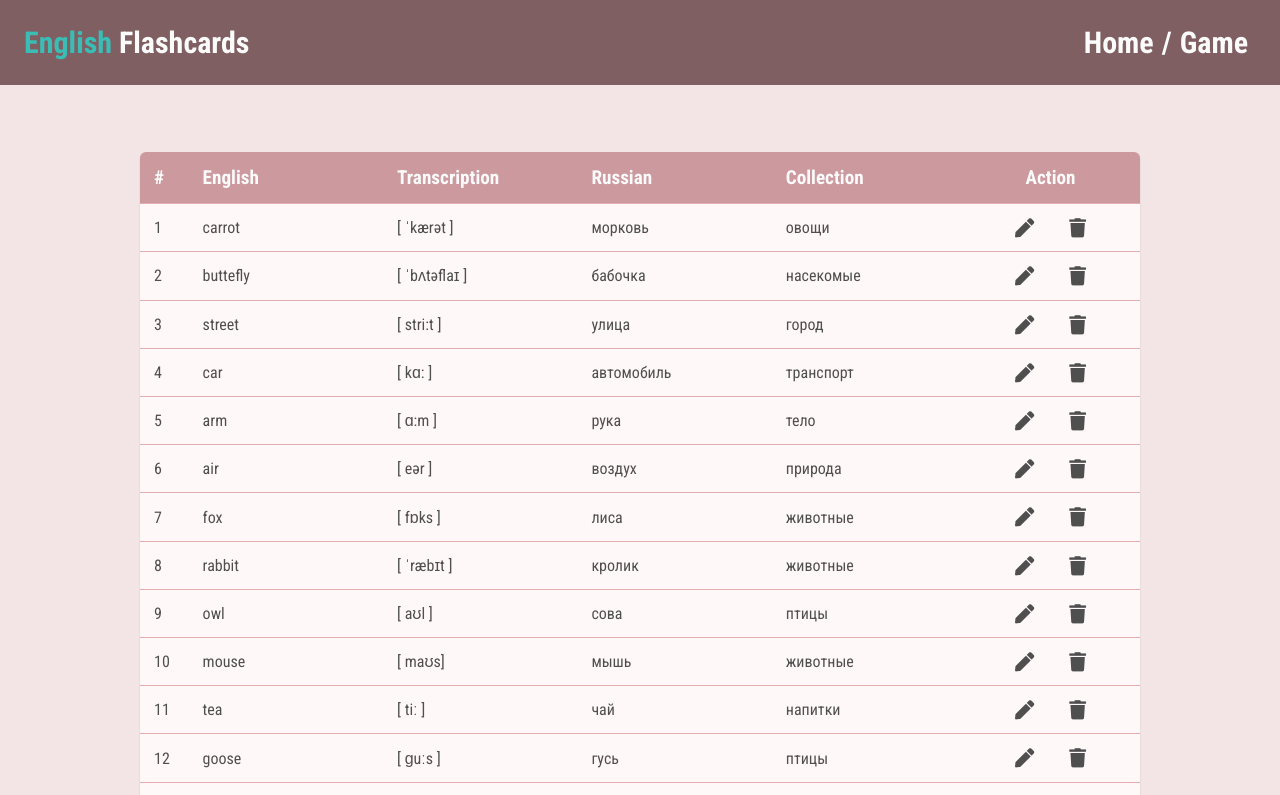
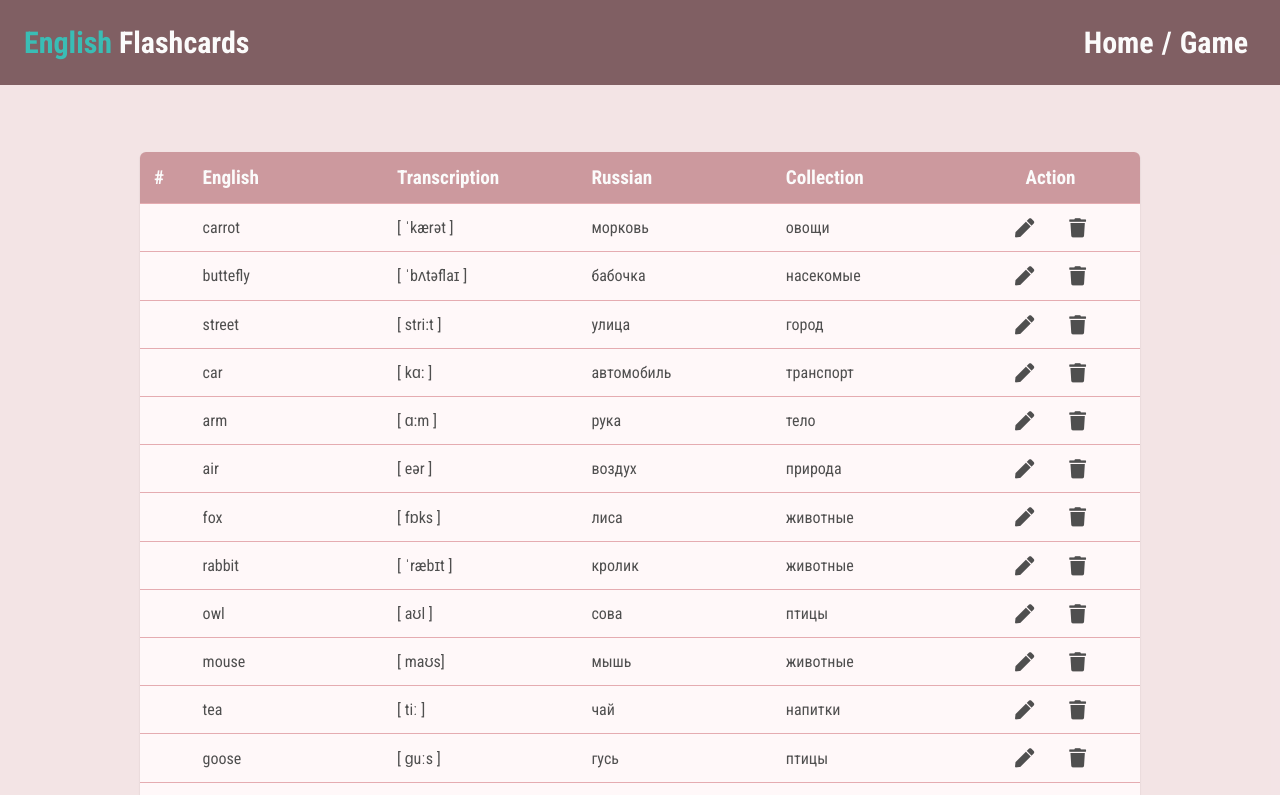
Before and after one commit to AlenaGM/flashcards-app, a React (Create React App) app: page / in a window 1280 px wide. Shown: the top 795 px of the page. Built offline with nearby package versions, Linux system fonts and the light colour scheme.

Commit message:
fixed keys

```diff
--- a/src/components/card/Card.js
+++ b/src/components/card/Card.js
@@ -12,7 +12,7 @@ const Card = ({english, transcription, russian}) => {
     }
 
     return (
-    <>
+        <div className="playground__card card">
             <div>{english}</div>
             <div>{transcription}</div>
             <div onClick = {handleClick}>
@@ -20,7 +20,7 @@ const Card = ({english, transcription, russian}) => {
                     <div className="card_translation">{russian}</div> :
                     <button className="button">Проверить</button>}
             </div>
-    </>
+        </div>
     )
 }
 
--- a/src/components/playground/Playground.js
+++ b/src/components/playground/Playground.js
@@ -8,11 +8,12 @@ const Playground = () => {
         <>
             <div className="app__playground playground">
             {
-                words.map((word) =>
-                    <div className="playground__card card" key={word.id}>
-                            <Card {...word}/>
-                    </div>
-                )
+                words.map((word) => {
+                    const {id, ...wordProps} =word;
+                    return (
+                            <Card key={id} {...wordProps}/>
+                    )
+                })
             }
             </div>
         </>
--- a/src/components/row/Row.js
+++ b/src/components/row/Row.js
@@ -31,7 +31,7 @@ const handleCancelClick = () => {
 }
 
     return (
-      <tr className={classNames} key={id}>
+      <tr className={classNames}>
         {isEdit ?
         <>
         <td><input className="input_edit" defaultValue={id}></input></td>
--- a/src/components/table/Table.js
+++ b/src/components/table/Table.js
@@ -3,7 +3,6 @@ import Row from '../row/Row';
 import words from '../../resources/data/words.json';
 
 const Table = () => {
-
 
     return (
         <>
@@ -20,9 +19,12 @@ const Table = () => {
                 </thead>
                 <tbody>
                 {
-                    words.map((word) =>
-                            <Row {...word}/>
-                    )
+                    words.map((word) => {
+                        const {id, ...wordProps} =word;
+                        return (
+                            <Row key={id} {...wordProps}/>
+                        )
+                    })
                 }
                 </tbody>
                 <tfoot>
```
Lines whose indentation alone changed are shown as unchanged.
